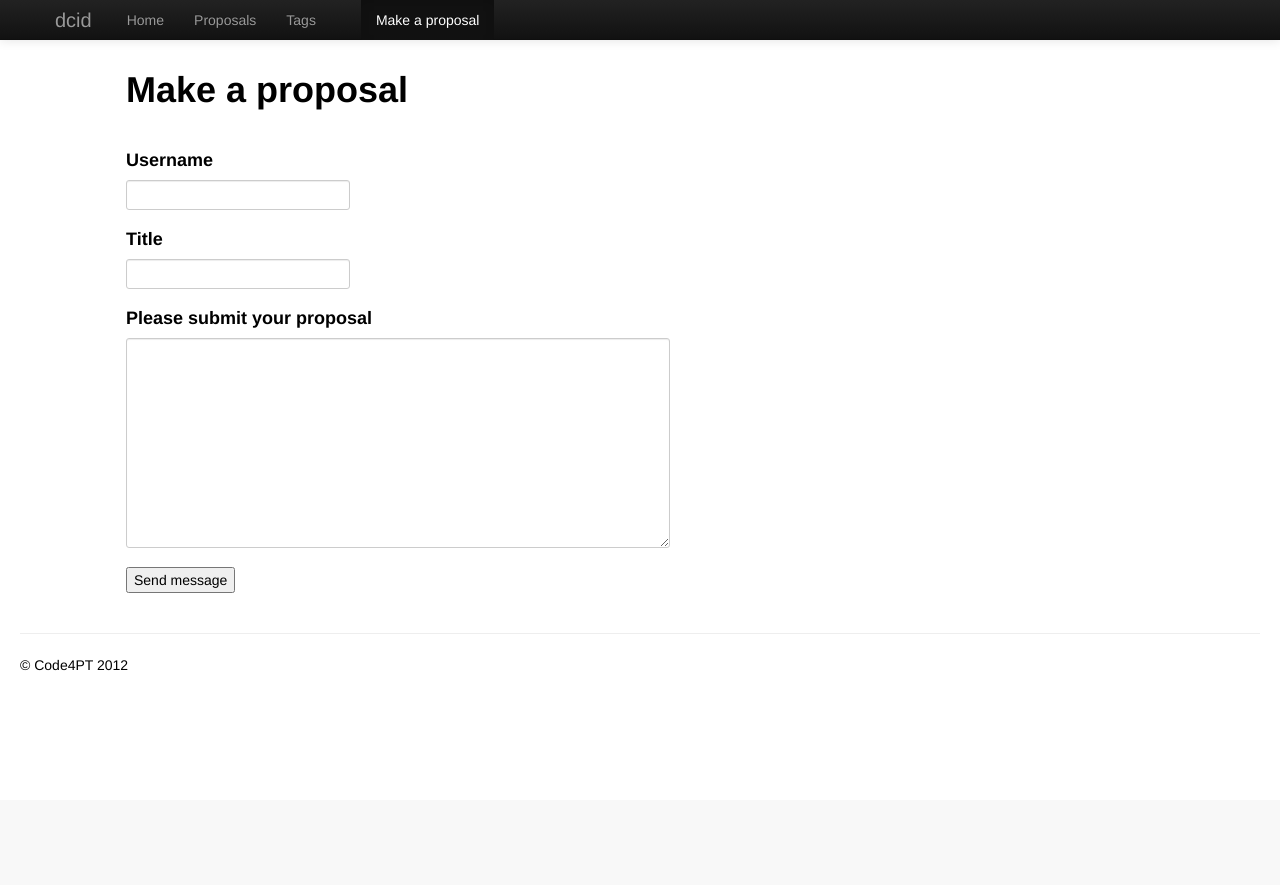
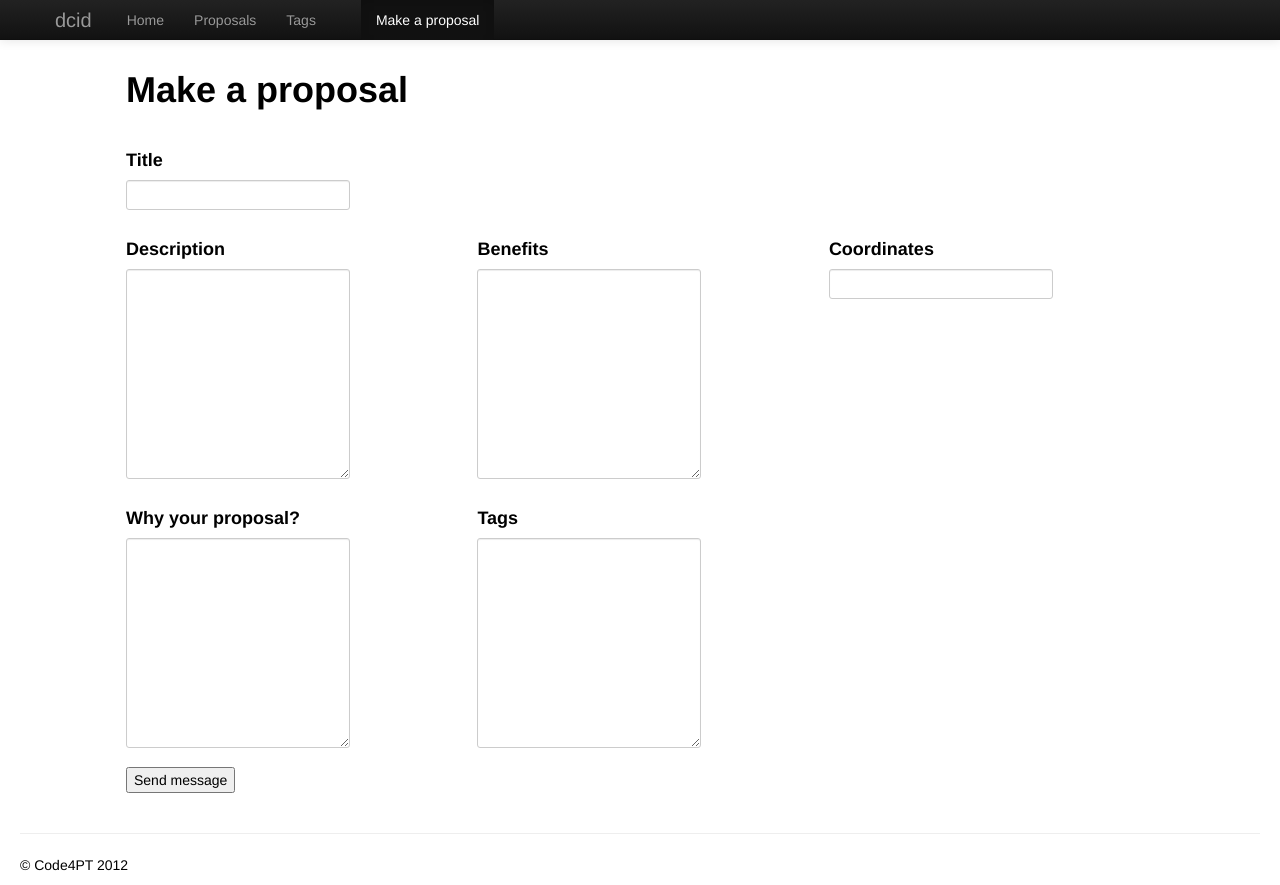
Before and after one commit to code4pt/dcid_django, a Django app: page /parliament/proposals/create/ in a window 1280 px wide. Before the commit the page ends 671 px from the top, so only its background shows below. Run offline with Django 3.2, Linux system fonts and the light colour scheme; some libraries are stand-ins or nearby versions.

Commit message:
alteraçoes a proposta

```diff
--- a/parliament/models.py
+++ b/parliament/models.py
@@ -22,9 +22,9 @@ class Person(models.Model):
 		return str(self.name)
 
 class ProposalManager(models.Manager):
-	def create_proposal(self,auth_name, title, msg):
+	def create_proposal(self,auth_name, title, description, benefits, whyurprop, tags, coord):
 		auth = Person.objects.get(name = auth_name)
-		newproposal = self.create(author=auth, title=title, desc=msg, timestamp=datetime.now())
+		newproposal = self.create(author=auth, title=title, desc=description, reasons=whyurprop, timestamp=datetime.now())
 		newproposal.save()
 		return newproposal
 
@@ -93,6 +93,9 @@ class Opinion(models.Model):
 		return "{0} | {1}".format(self.text[0:20], str(self.proposal))
 
 class CreateProposalForm(forms.Form):
-	username= forms.CharField(label="Username", widget=forms.TextInput(attrs={ 'required': 'true' }));
 	title = forms.CharField(label="Title", widget=forms.TextInput(attrs={ 'required': 'true' }));
-	proposal = forms.CharField(label='Please submit your proposal', widget=forms.Textarea(attrs={ 'required': 'true' }))
+	description= forms.CharField(label="Description", widget=forms.Textarea(attrs={ 'required': 'true' }));
+	benefits = forms.CharField(label='Benefits', widget=forms.Textarea(attrs={ 'required': 'true' }))
+	whyurprop = forms.CharField(label='Why your proposal?', widget=forms.Textarea(attrs={ 'required': 'true' }))
+	tags = forms.CharField(label='Tags', widget=forms.Textarea(attrs={ 'required': 'true' }))
+	coord = forms.CharField(label='Coordinates', widget=forms.TextInput(attrs={ 'required': 'true' }))
--- a/parliament/views.py
+++ b/parliament/views.py
@@ -16,10 +16,14 @@ def proposal_create(request):
 		if request.method == 'POST': # If the form has been submitted...
 			form = CreateProposalForm(request.POST) # A form bound to the POST data
 			if form.is_valid():
-				auth_id=form.cleaned_data['username']
+				auth_id = 'alice wonderland'
 				title = form.cleaned_data['title']
-				proposal = form.cleaned_data['proposal']
-				new_prop = Proposal.objects.create_proposal(auth_id,title,proposal)
+				description = form.cleaned_data['description']
+				benefits = form.cleaned_data['benefits']
+				whyurprop = form.cleaned_data['whyurprop']
+				tags = form.cleaned_data['tags']
+				coord = form.cleaned_data['coord']
+				new_prop = Proposal.objects.create_proposal(auth_id,title,description,benefits,whyurprop,tags,coord)
 				return HttpResponseRedirect('/parliament/proposals/' + str(new_prop.id)) # Redirect after POST
 			else:
 				return HttpResponseRedirect('/parliament/proposal_create' + str(new_prop.id)) # Redirect after POST
--- a/templates/parliament/proposal_create.html
+++ b/templates/parliament/proposal_create.html
@@ -28,7 +28,81 @@
 <br/>
 {% if error_message %}<p><strong>{{ error_message }}</strong></p>{% endif %}
 <form class="form" action="/parliament/proposals/create/" method="post">{% csrf_token %}
-    {% for field in form %}
+
+	<div class="row-fluid">
+		<div class="span4">
+			<div class="control-group">
+		        <label class="control-label" for="title"><h4>{{form.title.label}}</h4></label>
+		        <div class="controls input-large">
+            		{{ form.title }}
+       			</div>
+		        <p>
+		            {{ form.title.errors }}
+		        </p>
+    		</div>
+		</div>
+	</div>
+	<div class="row-fluid">
+		<div class="span4">
+			<div class="control-group">
+		        <label class="control-label" for="description"><h4>{{form.description.label}}</h4></label>
+		        <div class="controls input-large">
+            		{{ form.description }}
+       			</div>
+		        <p>
+		            {{ form.description.errors }}
+		        </p>
+    		</div>
+		</div>
+		<div class="span4">
+			<div class="control-group">
+		        <label class="control-label" for="benefits"><h4>{{form.benefits.label}}</h4></label>
+		        <div class="controls input-large">
+            		{{ form.benefits }}
+       			</div>
+		        <p>
+		            {{ form.benefits.errors }}
+		        </p>
+    		</div>
+		</div>
+		<div class="span4">
+			<div class="control-group">
+		        <label class="control-label" for="benefits"><h4>{{form.coord.label}}</h4></label>
+		        <div class="controls input-large">
+            		{{ form.coord}}
+       			</div>
+		        <p>
+		            {{ form.coord.errors }}
+		        </p>
+    		</div>
+		</div>
+	</div>
+	<div class="row-fluid">
+		<div class="span4">
+			<div class="control-group">
+		        <label class="control-label" for="benefits"><h4>{{form.whyurprop.label}}</h4></label>
+		        <div class="controls input-large">
+            		{{ form.whyurprop }}
+       			</div>
+		        <p>
+		            {{ form.whyurprop.errors }}
+		        </p>
+    		</div>
+		</div>
+		<div class="span4">
+			<div class="control-group">
+		        <label class="control-label" for="benefits"><h4>{{form.tags.label}}</h4></label>
+		        <div class="controls input-large">
+            		{{ form.tags }}
+       			</div>
+		        <p>
+		            {{ form.tags.errors }}
+		        </p>
+    		</div>
+		</div>
+	</div>
+
+<!--    {% for field in form %}
     <div class="control-group">
         <label class="control-label" for="{{ field.auto_id }}"><h4>{{ field.label}}</h4></label>
         <div class="controls input-xxlarge">
@@ -38,7 +112,7 @@
             {{ field.errors }}
         </p>
     </div>
-    {% endfor %}
+    {% endfor %}-->
     <p><input type="submit" value="Send message" /></p>
 </form>
 {% endblock content %}
```
